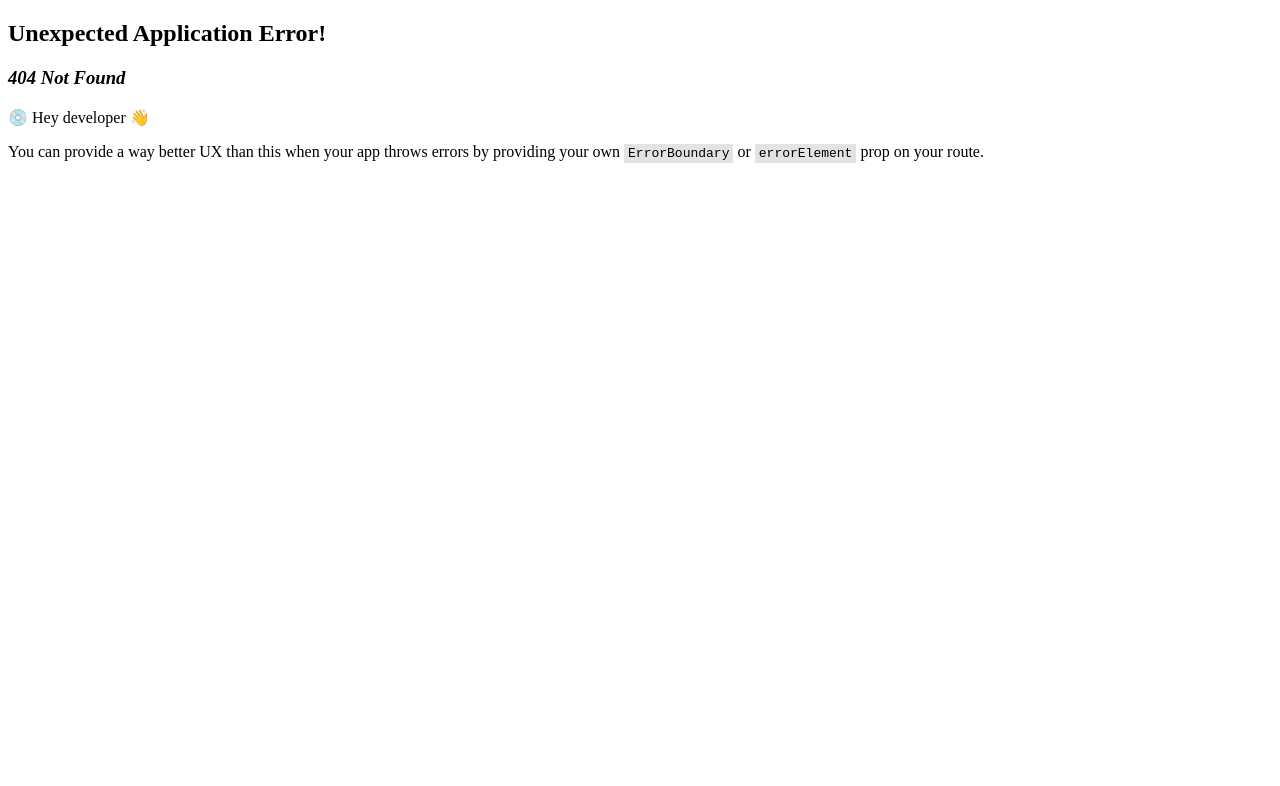
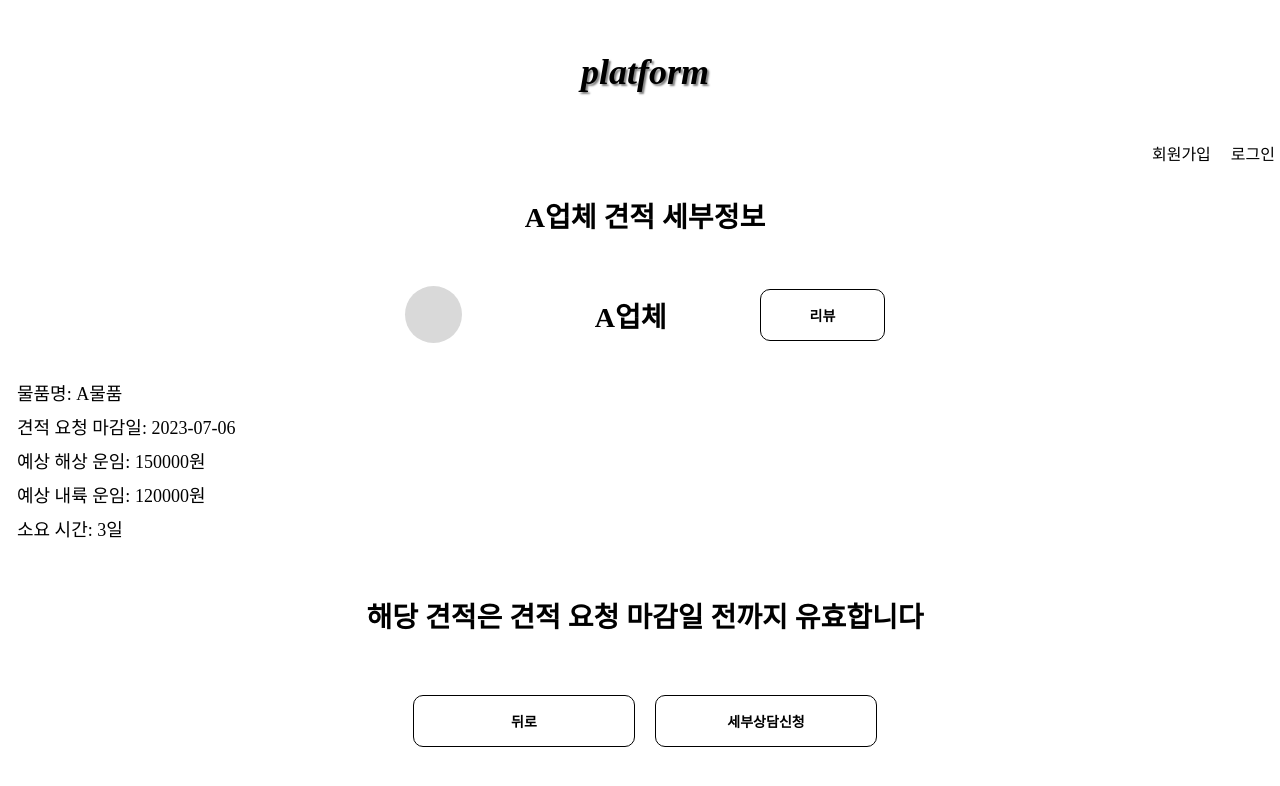
Before and after one commit to hjyeeoonng/HaPPPPy, a React (Create React App) app in the folder frontend/: page /displayDetail in a window 1280 px wide. Before the commit this address had no page. Shown: the top 786 px of the page. Built offline with nearby package versions, Linux system fonts and the light colour scheme.

Commit message:
onclick hander 구현

```diff
--- /dev/null
+++ b/frontend/src/pages/Display.jsx
@@ -0,0 +1,154 @@
+import styled from "styled-components";
+import Header from "../components/Header";
+import { useState } from "react";
+import { useNavigate } from "react-router-dom";
+
+const data = [
+  { name: "A업체", price: "11111원"},
+  { name: "B업체", price: "22222원"},
+  { name: "C업체", price: "33333원"},
+  { name: "D업체", price: "44444원"}
+];
+
+const Root = styled.div`
+  width: 100%;
+  height: 100%;
+  display: flex;
+  flex-direction: column;
+  justify-content: center;
+  align-items: center;
+  padding: 5px 5px;
+`;
+
+//물품명, 견적요청마감일, 견적평균가, 견적서 정렬
+const DisplayTextBox = styled.div`
+  margin-right: 30px;
+  margin-left: 30px;
+  width: 100%;
+  height: 100%;
+  display: flex;
+  flex-direction: column;
+  justify-content: center;
+  align-items: flex-start;
+`
+//물품명, 견적요청마감일, 견적평균가
+const DisplayText = styled.div`
+  width: 200px;
+  height: 34px;
+  flex-shrink: 0;
+  color: #000;
+  font-family: Inria Sans;
+  font-size: 18px;
+  font-style: bold;
+  font-weight: 400;
+  line-height: normal;
+  text-align: left;
+`
+//견적서
+const DisplayTextMain = styled.div`
+  margin-top: 12px;
+  height: 60px;
+  width: 120px;
+  color: #000;
+  font-family: Inria Sans;
+  font-size: 28px;
+  font-style: bold;
+  font-weight: 700;
+  line-height: normal;
+`
+//물품 변경하기
+const DisplayChangeButton = styled.div`
+  width: 292px;
+  height: 46px;
+  display: flex;
+  align-items: center;
+  justify-content: center;
+  position: relative;
+  bottom: 8%;
+  border-radius: 10px;
+  background: #dddfe7;
+  font-size: 18px;
+  font-weight: 700;
+`;
+
+const DisplayLine = styled.div`
+  margin-bottom:12px;
+  width: 110%;
+  height: 1px;
+  background: #000;
+  box-shadow: 0px 4px 4px 0px rgba(0, 0, 0, 0.25);
+`
+const DisplayListBox = styled.div`
+  display: flex;
+  flex-direction: row;
+  justify-content: center;
+`
+
+const DisplayListImg = styled.div`
+  padding: auto;
+  margin: auto;
+  width: 57px;
+  height: 57px;
+  flex-shrink: 0;
+  background-color: #D9D9D9;
+  border-radius: 50%;
+`
+
+const DisplayListButton = styled.div`
+  padiing: auto;
+  margin: auto;
+  width: 250px;
+  height: 50px;
+  border-radius: 10px;
+  background: #595D62;
+  color: #FFF;
+  text-align: center;
+  font-family: Ubuntu;
+  font-size: 14px;
+  font-style: normal;
+  font-weight: 700;
+  line-height: normal;
+  display : flex;
+  justify-content : center;
+  align-items : center;
+`
+
+export const Display = () => {
+    const [count, setCount] = useState(0);
+
+    const navigate = useNavigate();
+
+    const handleClick = () => {
+      navigate("/displayDetail");
+    };
+
+    return (
+      <Root>
+        <Header></Header>
+        <DisplayTextBox>
+          <DisplayText>물품명<br/></DisplayText>
+          <DisplayText>견적요청마감일<br/></DisplayText>
+          <DisplayText>견적평균가<br/></DisplayText>
+          <DisplayTextMain>견적서</DisplayTextMain>
+        </DisplayTextBox>
+        <DisplayLine></DisplayLine>
+        {
+          data.map((item, index)=>(
+            <div>
+            <DisplayListBox>
+              <DisplayListImg></DisplayListImg>
+              <DisplayTextBox>
+                <DisplayTextMain>{item.name}</DisplayTextMain>
+                <DisplayText>{item.price}</DisplayText>
+              </DisplayTextBox>
+              <DisplayListButton onClick={handleClick}>세부 정보</DisplayListButton>
+            </DisplayListBox>
+            <DisplayLine></DisplayLine>
+            </div>
+          ))
+        }
+        <DisplayChangeButton>물품 변경하기</DisplayChangeButton>
+      </Root>
+    );
+  };
+  export default Display;
--- /dev/null
+++ b/frontend/src/pages/DisplayDetail.jsx
@@ -0,0 +1,160 @@
+import styled from "styled-components";
+import Header from "../components/Header";
+import Select from "../components/Select";
+import { useState } from "react";
+import axios from "axios";
+
+const Data={comp:"A업체",name:"A물품",deadline:"2023-07-06",price1:"150000원",price2:"120000원", time:"3일"};
+
+const Root = styled.div`
+  width: 100%;
+  height: 100%;
+  display: flex;
+  flex-direction: column;
+  justify-content: center;
+  align-items: center;
+  padding: 5px 5px;
+`
+
+const DisplayDetailTextMain = styled.div`
+    margin: 20px;
+    width: 100%;
+    color: #000;
+    text-align: center;
+    font-family: Inria Sans;
+    font-size: 28px;
+    font-style: bold;
+    font-weight: 700;
+    line-height: normal;
+`
+const DisplayDetailTextMain2 = styled.div`
+    margin: 50px;
+    width: 100%;
+    color: #000;
+    text-align: center;
+    font-family: Inria Sans;
+    font-size: 28px;
+    font-style: bold;
+    font-weight: 700;
+    line-height: normal;
+`
+
+const DisplayDetailListBox = styled.div`
+  margin: 20px;
+  height: 100%;
+  display: flex;
+  flex-direction: row;
+  justify-content: center;
+`
+
+const DisplayDetailButtonBox = styled.div`
+  height: 100%;
+  display: flex;
+  flex-direction: row;
+  justify-content: space-around;
+`
+
+const DisplayDetailListImg = styled.div`
+  padding: auto;
+  margin: auto;
+  width: 57px;
+  height: 57px;
+  flex-shrink: 0;
+  background-color: #D9D9D9;
+  border-radius: 50%;
+`
+
+const DisplayDetailListButton = styled.div`
+  padiing: auto;
+  margin: auto;
+  width: 250px;
+  height: 50px;
+  border-radius: 10px;
+  border: 1px solid #000;
+  background: #FFF;
+  color: black;
+  text-align: center;
+  font-family: Ubuntu;
+  font-size: 14px;
+  font-style: normal;
+  font-weight: 700;
+  line-height: normal;
+  display : flex;
+  justify-content : center;
+  align-items : center;
+`
+
+const DisplayDetailListButton2 = styled.div`
+  padiing: auto;
+  margin: 10px;
+  width: 220px;
+  height: 50px;
+  border-radius: 10px;
+  border: 1px solid #000;
+  background: #FFF;
+  color: black;
+  text-align: center;
+  font-family: Ubuntu;
+  font-size: 14px;
+  font-style: normal;
+  font-weight: 700;
+  line-height: normal;
+  display : flex;
+  justify-content : center;
+  align-items : center;
+`
+
+const DisplayDetailTextBox = styled.div`
+  margin-right: 30px;
+  margin-left: 30px;
+  width: 100%;
+  height: 100%;
+  display: flex;
+  flex-direction: column;
+  justify-content: center;
+  align-items: flex-start;
+`
+const DisplayDetailText = styled.div`
+  margin: 4px;
+  width: 100%
+  height: 34px;
+  flex-shrink: 0;
+  color: #000;
+  font-family: Inria Sans;
+  font-size: 18px;
+  font-style: bold;
+  font-weight: 400;
+  line-height: normal;
+  text-align: left;
+`
+
+export const DisplayDetail = () => {
+    const [count, setCount] = useState(0);
+
+    return (
+      <Root>
+        <Header></Header>
+        <DisplayDetailTextMain>{Data.comp} 견적 세부정보</DisplayDetailTextMain>
+        <DisplayDetailListBox>
+          <DisplayDetailListImg></DisplayDetailListImg>
+          <DisplayDetailTextBox>
+            <DisplayDetailTextMain>{Data.comp}</DisplayDetailTextMain>
+          </DisplayDetailTextBox>
+          <DisplayDetailListButton>리뷰</DisplayDetailListButton>
+        </DisplayDetailListBox>
+        <DisplayDetailTextBox>
+          <DisplayDetailText>물품명: {Data.name}</DisplayDetailText>
+          <DisplayDetailText>견적 요청 마감일: {Data.deadline}</DisplayDetailText>
+          <DisplayDetailText>예상 해상 운임: {Data.price1}</DisplayDetailText>
+          <DisplayDetailText>예상 내륙 운임: {Data.price2}</DisplayDetailText>
+          <DisplayDetailText>소요 시간: {Data.time}</DisplayDetailText>
+        </DisplayDetailTextBox>
+        <DisplayDetailTextMain2>해당 견적은 견적 요청 마감일 전까지 유효합니다</DisplayDetailTextMain2>
+        <DisplayDetailButtonBox>
+          <DisplayDetailListButton2>뒤로</DisplayDetailListButton2>
+          <DisplayDetailListButton2>세부상담신청</DisplayDetailListButton2>
+        </DisplayDetailButtonBox>
+      </Root>
+    );
+  };
+  export default DisplayDetail;
--- a/frontend/src/pages/Input.jsx
+++ b/frontend/src/pages/Input.jsx
@@ -2,6 +2,7 @@ import styled from "styled-components";
 import Header from "../components/Header";
 import Select from "../components/Select";
 import { useState } from "react";
+import { useNavigate } from "react-router-dom";
 import axios from "axios";
 
 const Root = styled.div`
@@ -157,6 +158,12 @@ const SuccessButton = styled.div`
 export const Input = () => {
   const [count, setCount] = useState(0);
 
+  const navigate = useNavigate();
+
+  const handleDisplayClick = () => {
+    navigate("/display");
+  };
+
   const increaseCount = () => {
     if (count === 2) {
       setCount(0);
@@ -203,6 +210,7 @@ export const Input = () => {
       alert("정보 추가 실패!");
     }
   };
+
   return (
     <Root>
       <Header></Header>
@@ -302,7 +310,7 @@ export const Input = () => {
       {count === 2 && (
         <SuccessRoot>
           <SuccessContainer>물품 정보 등록 완료!</SuccessContainer>
-          <SuccessButton>업체별 견적 보러가기</SuccessButton>
+          <SuccessButton onClick={handleDisplayClick}>업체별 견적 보러가기</SuccessButton>
         </SuccessRoot>
       )}
     </Root>
```
Also changed, not shown: frontend/src/index.jsx (+11 -0 lines).
